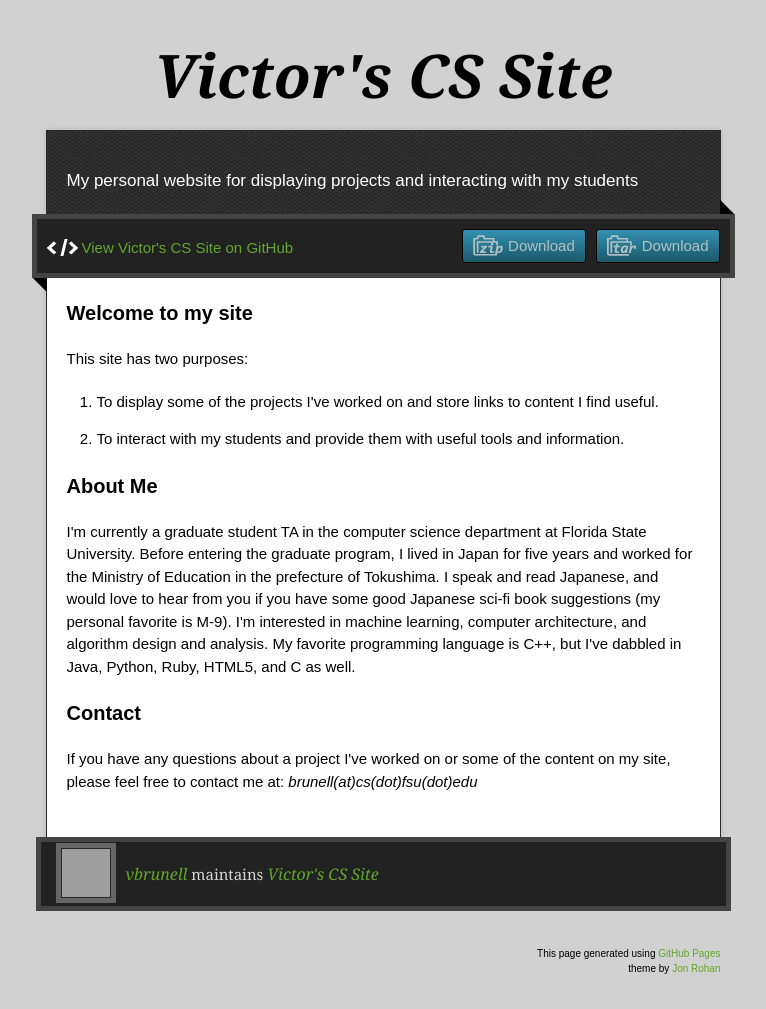
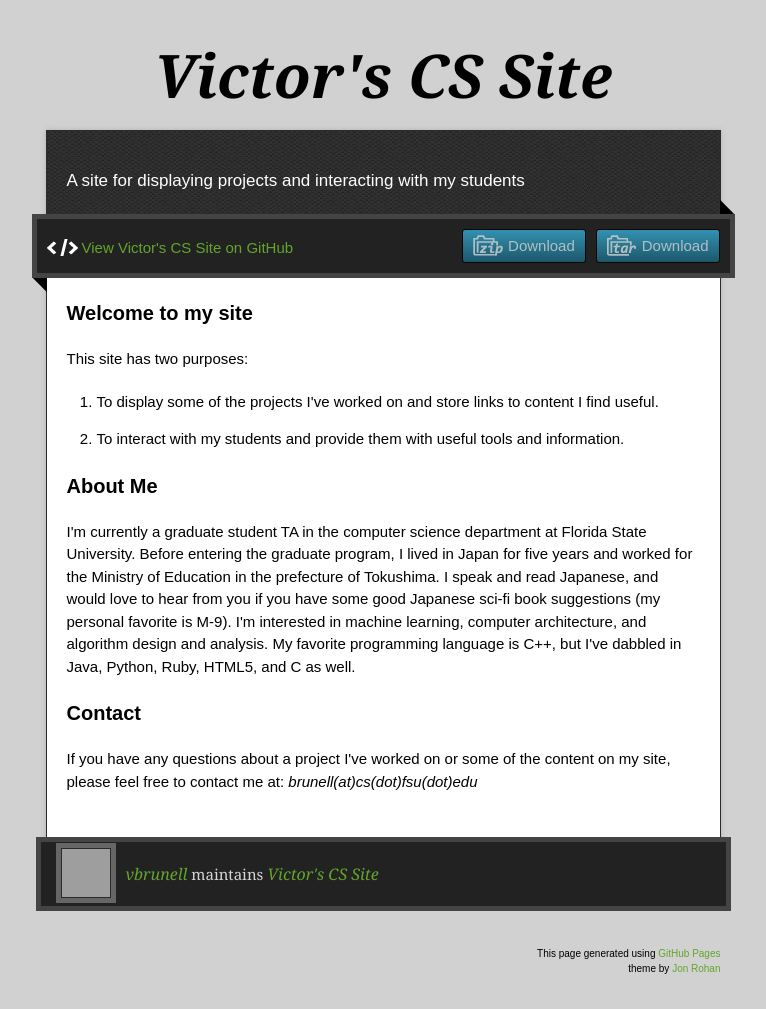
Before and after one commit to vbrunell/vbrunell.github.io, a plain HTML site: page index.html in a window 1280 px wide. Shown: the whole page, without its empty margins (257-1023 px from the left). Drawn offline with nearby package versions, Linux system fonts and the light colour scheme; grey boxes are pictures that could not be loaded.

Commit message:
Update index.html

```diff
--- a/index.html
+++ b/index.html
@@ -25,7 +25,7 @@
       <h1 class="title">Victor&#39;s CS Site</h1>
     </header>
     <div id="container">
-      <p class="tagline">My personal website for displaying projects and interacting with my students</p>
+      <p class="tagline">A site for displaying projects and interacting with my students</p>
       <div id="main" role="main">
         <div class="download-bar">
         <div class="inner">
```
